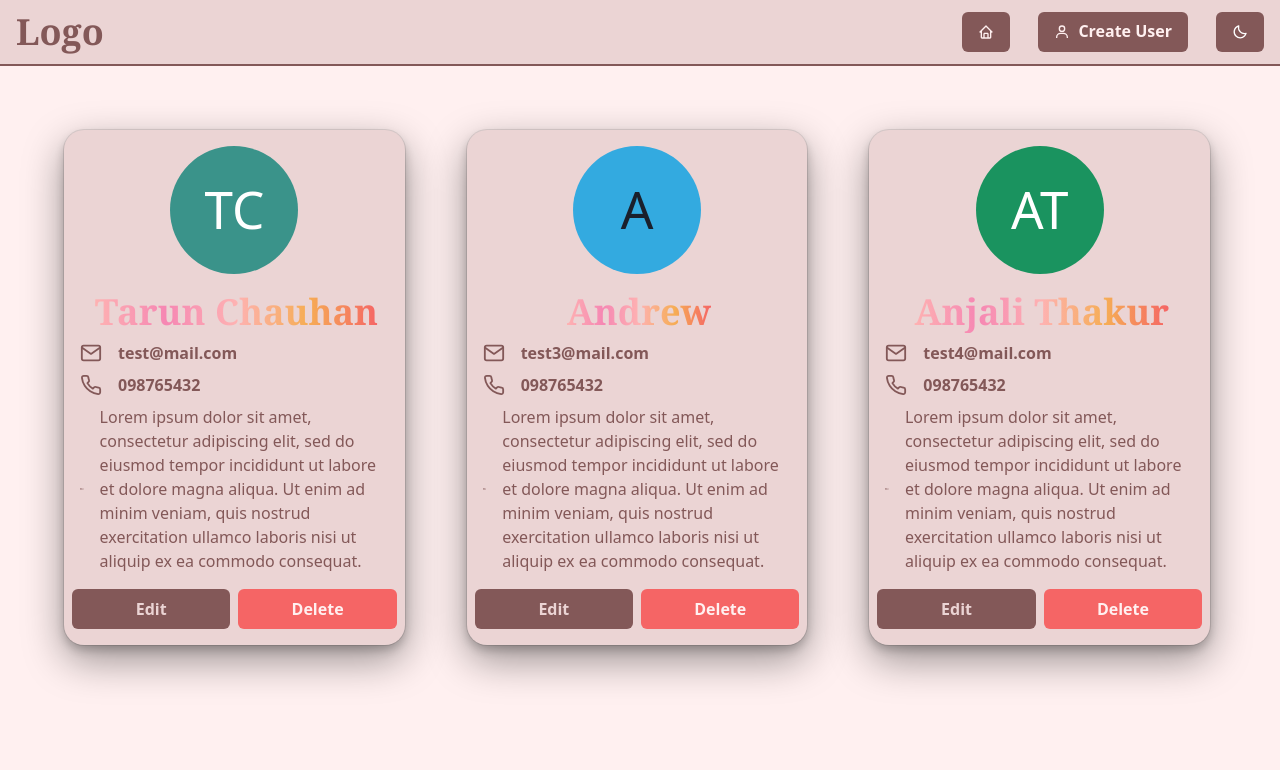
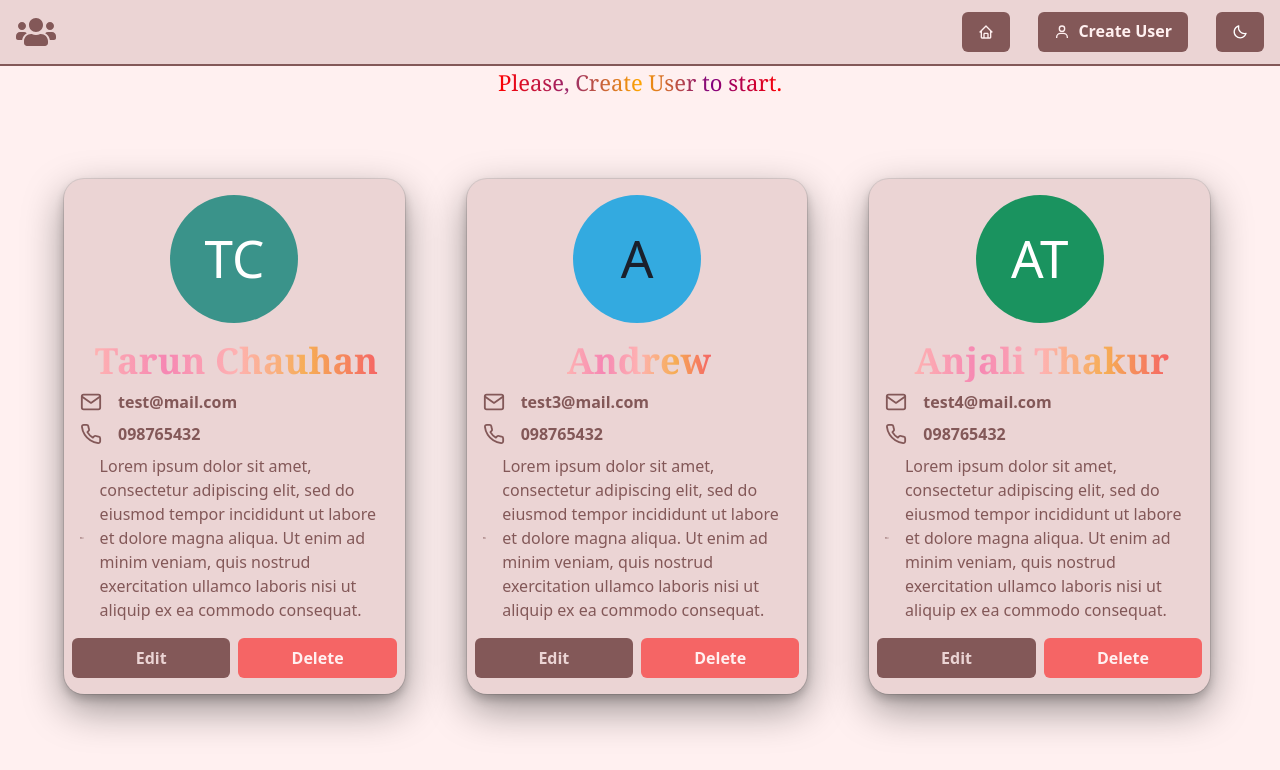
Before and after one commit to tarunkundal/user_management-app, a React (Create React App) app: page / in a window 1280 px wide. Shown: the top 770 px of the page. Built offline with nearby package versions, Linux system fonts and the light colour scheme.

Commit message:
Styles Modify

```diff
--- a/src/components/Header.tsx
+++ b/src/components/Header.tsx
@@ -1,21 +1,15 @@
 import {
   Box,
   Flex,
-  Avatar,
   Button,
-  Menu,
-  MenuButton,
-  MenuList,
-  MenuItem,
-  MenuDivider,
   useColorModeValue,
   Stack,
   useColorMode,
-  Center,
-  Heading,
   Text,
+  Image,
 } from "@chakra-ui/react";
 import { BiHome, BiMoon, BiSun, BiUser } from "react-icons/bi";
+import { FaUsers } from "react-icons/fa";
 import { Link } from "react-router-dom";
 import ROUTES from "../routes";
 
@@ -29,7 +23,7 @@ const Header = () => {
         borderBottom={"2px"}
       >
         <Flex h={16} alignItems={"center"} justifyContent={"space-between"}>
-          <Heading>Logo</Heading>
+          <FaUsers size={40} />
 
           <Flex alignItems={"center"}>
             <Stack direction={"row"} spacing={7}>
--- a/src/components/UserEditForm.tsx
+++ b/src/components/UserEditForm.tsx
@@ -69,7 +69,12 @@ const UserEditForm = (props: {
       >
         <Flex justifyContent={"space-between"}>
           <Box />
-          <Heading lineHeight={1.1} fontSize={{ base: "2xl", sm: "3xl" }}>
+          <Heading
+            lineHeight={1.1}
+            fontSize={{ base: "2xl", sm: "3xl" }}
+            bgGradient="linear(to-r, yellow.400, pink.300, orange.300,purple.400,green.300)"
+            bgClip="text"
+          >
             Edit User Profile
           </Heading>
           <CloseButton
--- a/src/components/UserForm.tsx
+++ b/src/components/UserForm.tsx
@@ -231,13 +231,13 @@ const UserForm = () => {
                     size="lg"
                     color={"primary"}
                     type="submit"
-                    bgGradient="linear(to-r, red.200, pink.300,red.200, orange.300,red.400)"
+                    bgGradient="linear(to-r, yellow.400,red.400,  orange.300,)"
                     _hover={{
                       bgGradient:
                         "linear(to-l, red.200, pink.300,red.200, orange.300,red.400)",
                     }}
                   >
-                    Add User
+                    Create User
                   </Button>
                 </Stack>
                 <Stack pt={6}>
--- a/src/screens/Home.tsx
+++ b/src/screens/Home.tsx
@@ -1,6 +1,6 @@
 import React from "react";
 import UserI from "../interface";
-import { Grid, Stack } from "@chakra-ui/react";
+import { Center, Grid, Heading, Stack, Text } from "@chakra-ui/react";
 import UserCard from "../components/UserCard";
 import { useUserStore } from "../store/UserContextProvider";
 
@@ -37,7 +37,22 @@ const Home = () => {
   const data = users.length === 0 ? dummyData : users;
 
   return (
-    <Stack gap={6}>
+    <Stack gap={4}>
+      {users.length === 0 && (
+        <>
+          <Center>
+            <Text
+              fontSize={"22px"}
+              fontFamily={"heading"}
+              bgGradient="linear(to-r, red, pink.700, orange,purple,red)"
+              bgClip="text"
+            >
+              Please, Create User to start.
+            </Text>
+          </Center>
+        </>
+      )}
+
       <Grid
         templateColumns={{ base: "repeat(1,1fr)", md: "repeat(3, 1fr)" }}
         gap={6}
```
